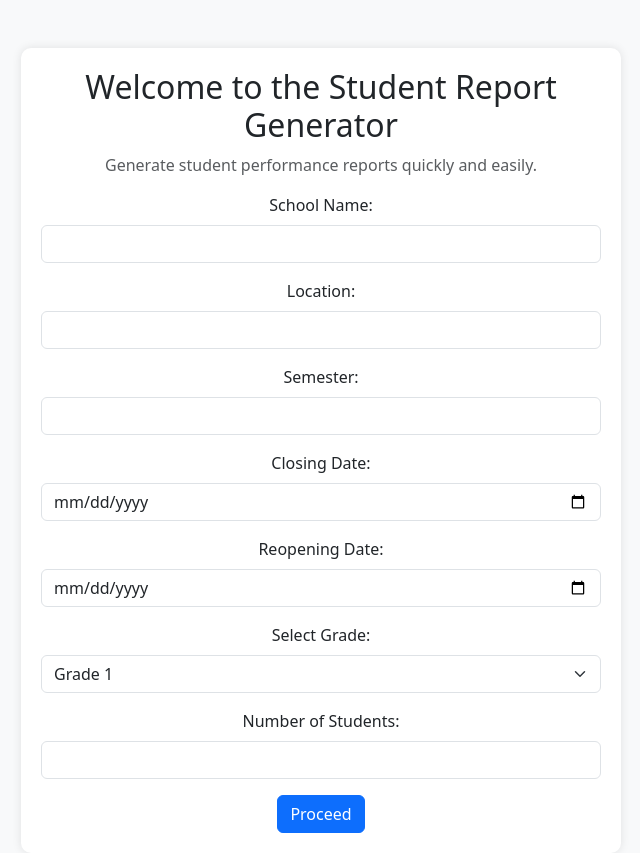
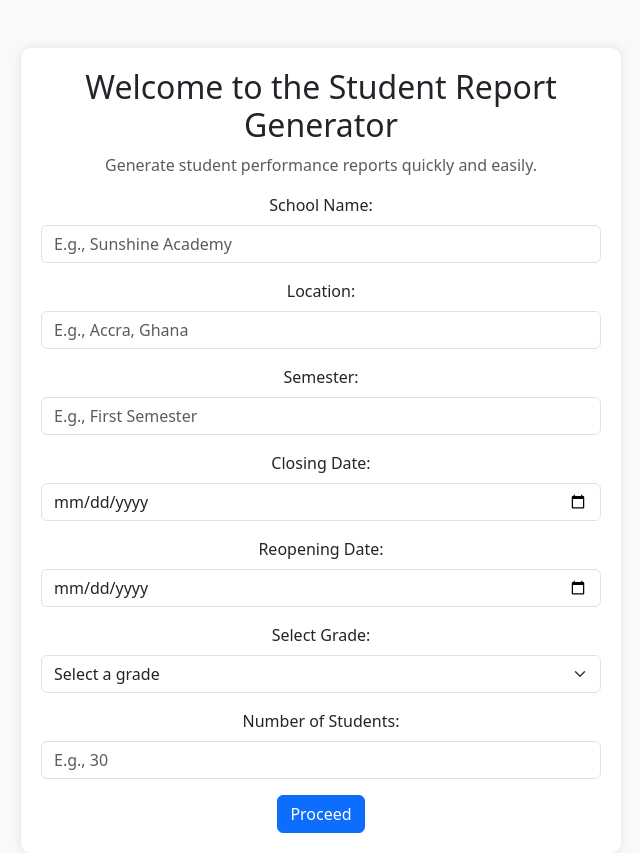
Before and after one commit to osei222/elite_report, a Flask app: page / in a window 1280 px wide. Shown: the whole page, without its empty margins (319-959 px from the left). Run offline with Flask 3, Linux system fonts and the light colour scheme; some libraries are stand-ins or nearby versions.

```diff
--- a/app.py
+++ b/app.py
@@ -38,7 +38,6 @@ def index():
             flash("All fields are required!", "danger")
             return redirect(url_for('index'))
 
-        # ✅ Fix: Ensure session["students"] exists
         session["school_details"] = {
             "school_name": school_name,
             "location": location,
@@ -48,9 +47,11 @@ def index():
             "grade": grade,
             "num_students": int(num_students)
         }
-        session["students"] = [{} for _ in range(int(num_students))]  # Initialize students
 
-        print(f"✅ Redirecting to /student/0")  # Debugging log
+        # ✅ Ensure students list is initialized
+        session["students"] = [{}] * int(num_students)
+
+        print("✅ Redirecting to student details page...")  # Debugging log
         return redirect(url_for('student', student_index=0))
 
     return render_template('index.html')
--- a/templates/index.html
+++ b/templates/index.html
@@ -27,32 +27,38 @@
         <form action="{{ url_for('index') }}" method="POST">
         <div class="mb-3">
     <label for="school_name" class="form-label">School Name:</label>
-                <input type="text" class="form-control" name="school_name" required>
+    <input type="text" class="form-control" name="school_name" id="school_name"
+           title="Enter the name of your school" placeholder="E.g., Sunshine Academy" required>
 </div>
 
 <div class="mb-3">
     <label for="location" class="form-label">Location:</label>
-                <input type="text" class="form-control" name="location" required>
+    <input type="text" class="form-control" name="location" id="location"
+           title="Enter the school's location" placeholder="E.g., Accra, Ghana" required>
 </div>
 
 <div class="mb-3">
     <label for="semester" class="form-label">Semester:</label>
-                <input type="text" class="form-control" name="semester" required>
+    <input type="text" class="form-control" name="semester" id="semester"
+           title="Enter the current semester" placeholder="E.g., First Semester" required>
 </div>
 
 <div class="mb-3">
     <label for="closing_date" class="form-label">Closing Date:</label>
-                <input type="date" class="form-control" name="closing_date" required>
+    <input type="date" class="form-control" name="closing_date" id="closing_date"
+           title="Select the closing date of the semester" required>
 </div>
 
 <div class="mb-3">
     <label for="opening_date" class="form-label">Reopening Date:</label>
-                <input type="date" class="form-control" name="opening_date" required>
+    <input type="date" class="form-control" name="opening_date" id="opening_date"
+           title="Select the reopening date of the next semester" required>
 </div>
 
 <div class="mb-3">
     <label for="grade" class="form-label">Select Grade:</label>
-                <select class="form-select" name="grade" required>
+    <select class="form-select" name="grade" id="grade" title="Select the grade level" required>
+        <option value="" disabled selected>Select a grade</option>
         <option value="1">Grade 1</option>
         <option value="2">Grade 2</option>
         <option value="3">Grade 3</option>
@@ -67,8 +73,11 @@
 
 <div class="mb-3">
     <label for="num_students" class="form-label">Number of Students:</label>
-                <input type="number" class="form-control" name="num_students" min="1" required>
+    <input type="number" class="form-control" name="num_students" id="num_students"
+           title="Enter the number of students in the class"
+           placeholder="E.g., 30" min="1" required>
 </div>
+
 
             <button type="submit" class="btn btn-primary">Proceed</button>
         </form>
```
Lines whose indentation alone changed are shown as unchanged.
